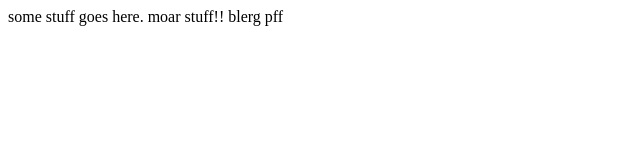
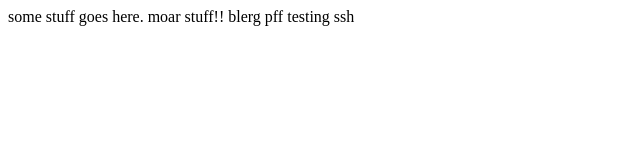
Before and after one commit to moarcodez/meanstack, a plain HTML site: page index.html in a window 1280 px wide. Shown: the full height of the page, 0-640 px from the left. Drawn offline with Linux system fonts and the light colour scheme.

Commit message:
testing ssh

```diff
--- a/index.html
+++ b/index.html
@@ -4,6 +4,7 @@
     <div>
         some stuff goes here.
         moar stuff!! blerg pff
+        testing ssh
     </div>
   </body>
 
```
